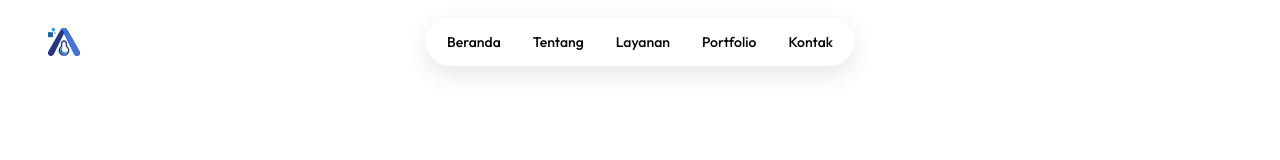
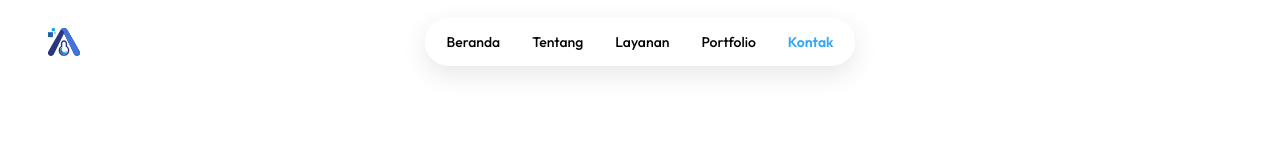
Before and after one commit to Nazca13/Arialabs, a Next.js app: page /kontak in a window 1280 px wide. Shown: the top 160 px of the page. Built offline with nearby package versions, Linux system fonts and the light colour scheme.

Commit message:
fix: active navlink biru di page aktif, who-we-are image overflow (gambar 5 karakter bleeding)

```diff
--- a/src/components/common/navbar/navbar.module.css
+++ b/src/components/common/navbar/navbar.module.css
@@ -75,6 +75,12 @@
 
 .navLink:hover {
   color: #2FA8FA;
+}
+
+/* Active page: link stays blue */
+.navLinkActive {
+  color: #2FA8FA !important;
+  font-weight: 600;
 }
 
 .navLinkLight {
--- a/src/components/common/navbar/navbar.tsx
+++ b/src/components/common/navbar/navbar.tsx
@@ -65,7 +65,11 @@ export function Navbar() {
             <Link
               key={item.href}
               href={item.href}
-              className={`${styles.navLink} ${onHeroBg ? styles.navLinkLight : ''}`}
+              className={[
+                styles.navLink,
+                onHeroBg ? styles.navLinkLight : '',
+                isActive(item.href) && !onHeroBg ? styles.navLinkActive : '',
+              ].filter(Boolean).join(' ')}
               aria-current={isActive(item.href) ? 'page' : undefined}
             >
               {item.label}
--- a/src/features/about/sections/who-we-are/who-we-are.module.css
+++ b/src/features/about/sections/who-we-are/who-we-are.module.css
@@ -1,5 +1,6 @@
 .section {
   padding: 80px 0px;
+  overflow-x: hidden;
 }
 
 .topSplit {
@@ -54,6 +55,8 @@
 .cardIllustration {
   width: 100%;
   max-width: 880px;
+  overflow: hidden;
+  border-radius: 20px;
 }
 
 @media (max-width: 900px) {
```
